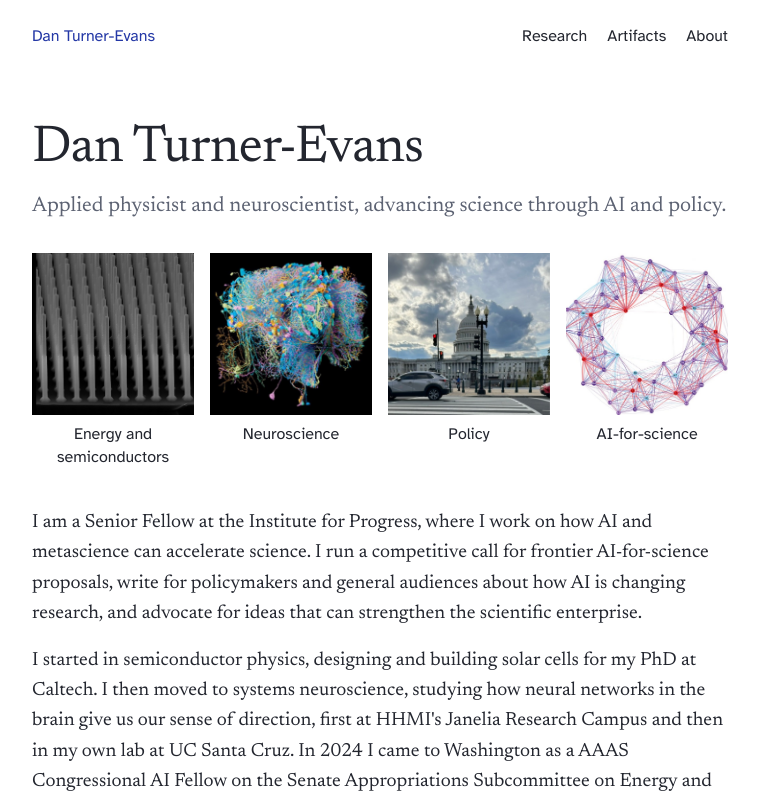
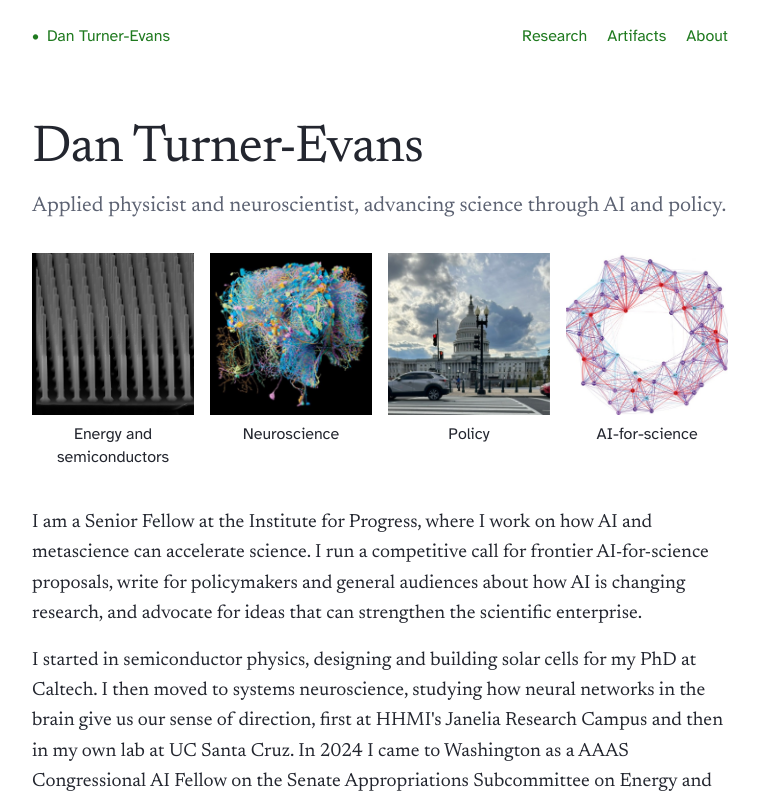
Before and after one commit to DanTurner-Evans/DanTurner-Evans.github.io, a plain HTML site: page docs/index.html in a window 1280 px wide. In both pictures the pointer is over the link "Dan Turner-Evans". Shown: the top 800 px of the page, without its empty margins (260-1019 px from the left). Drawn offline with Linux system fonts and the light colour scheme.

Commit message:
Make header links forest green and add a bullet before the name
Co-Authored-By: Claude Opus 5.5 <noreply@anthropic.com>

```diff
--- a/docs/style.css
+++ b/docs/style.css
@@ -4,6 +4,7 @@
   --muted: #5d6373;
   --paint: #2438a6;
   --rule: #dfe1e8;
+  --forest: #1f7a1f;
   --serif: "Newsreader", Georgia, "Times New Roman", serif;
   --sans: "Atkinson Hyperlegible", "Helvetica Neue", Arial, sans-serif;
 }
@@ -69,9 +70,12 @@ cite { font-style: italic; }
 }
 
 .site-header a { color: var(--ink); text-decoration: none; }
-.site-header a:hover { color: var(--paint); }
+.site-header a:hover { color: var(--forest); }
+.site-header .wrap > a::before { content: "\2022" / ""; margin-right: 0.5rem; color: var(--forest); }
 .site-header nav { display: flex; flex-wrap: wrap; gap: 0.25rem 1.25rem; }
-.site-header nav a[aria-current="page"] { color: var(--paint); }
+.site-header nav a { color: var(--forest); text-underline-offset: 0.3em; }
+.site-header nav a:hover,
+.site-header nav a[aria-current="page"] { text-decoration: underline; }
 
 .site-footer {
   margin-top: 5rem;
```
